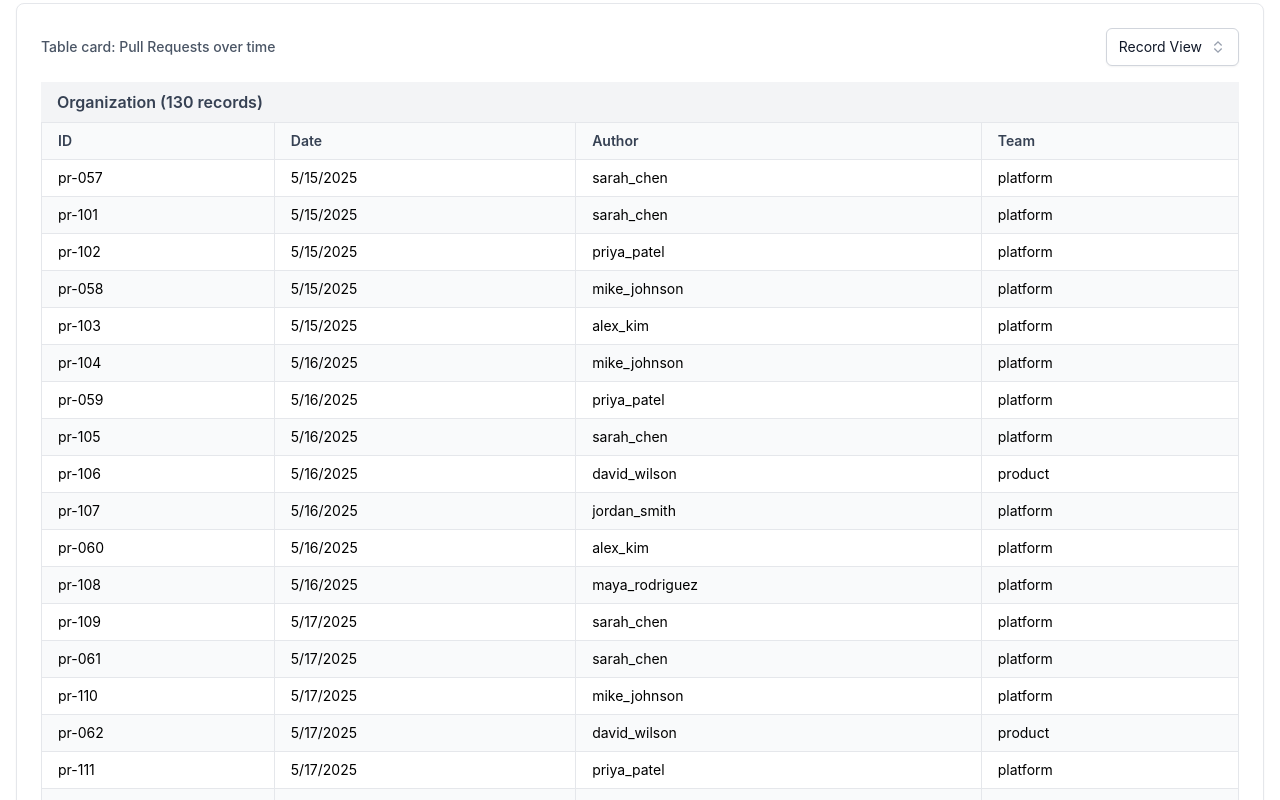
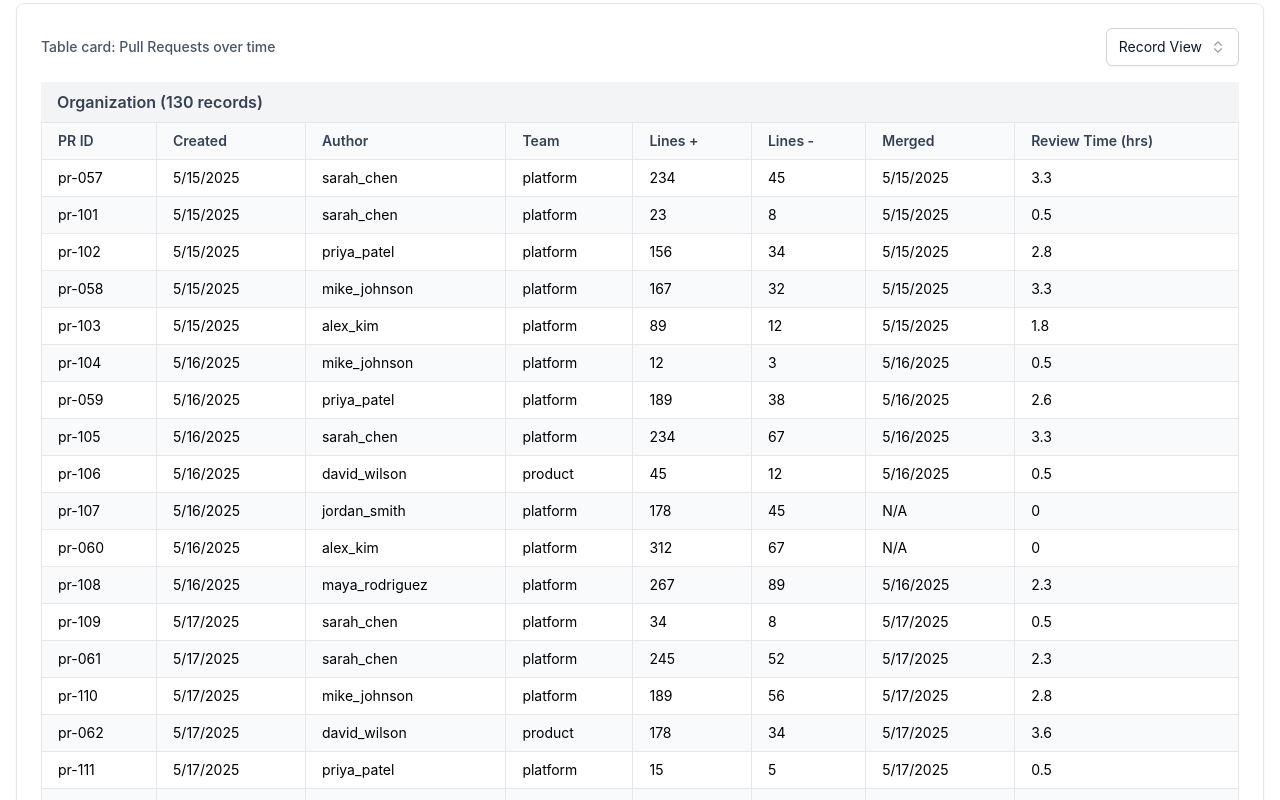
Before and after one commit to jonbrick/recharts-demo, a Next.js app: page / in a window 1280 px wide. Shown: the part 900-1700 px from the top of the page. Built offline with nearby package versions, Linux system fonts and the light colour scheme.

Commit message:
Record view working

```diff
--- a/src/components/DataTable.tsx
+++ b/src/components/DataTable.tsx
@@ -283,6 +283,54 @@ interface RecordTableProps {
 }
 
 function RecordTable({ data, selectedTable, groupBy }: RecordTableProps) {
+  // Define columns based on data source (memoized to ensure consistent hook order)
+  const columns = React.useMemo(() => {
+    switch (selectedTable) {
+      case "githubPR":
+        return [
+          { key: "id", label: "PR ID", format: "string" },
+          { key: "created_at", label: "Created", format: "date" },
+          { key: "author", label: "Author", format: "string" },
+          { key: "team", label: "Team", format: "string" },
+          { key: "lines_added", label: "Lines +", format: "number" },
+          { key: "lines_removed", label: "Lines -", format: "number" },
+          { key: "merged_at", label: "Merged", format: "date" },
+          {
+            key: "review_time_hours",
+            label: "Review Time (hrs)",
+            format: "decimal",
+          },
+        ];
+      case "pagerDuty":
+        return [
+          { key: "id", label: "Incident ID", format: "string" },
+          { key: "created_at", label: "Created", format: "date" },
+          { key: "resolved_at", label: "Resolved", format: "date" },
+          { key: "severity", label: "Severity", format: "string" },
+          { key: "assigned_team", label: "Team", format: "string" },
+          { key: "service", label: "Service", format: "string" },
+          { key: "users_affected", label: "Users Affected", format: "number" },
+        ];
+      case "githubActions":
+        return [
+          { key: "id", label: "Deploy ID", format: "string" },
+          { key: "deployed_at", label: "Deployed", format: "date" },
+          { key: "status", label: "Status", format: "string" },
+          { key: "author", label: "Author", format: "string" },
+          { key: "team", label: "Team", format: "string" },
+          { key: "repo", label: "Repository", format: "string" },
+          {
+            key: "duration_minutes",
+            label: "Duration (min)",
+            format: "decimal",
+          },
+          { key: "tests_run", label: "Tests Run", format: "number" },
+        ];
+      default:
+        return [];
+    }
+  }, [selectedTable]);
+
   // Group records by the groupBy field
   const groupedData = React.useMemo(() => {
     const groups: Record<string, any[]> = {};
@@ -293,7 +341,7 @@ function RecordTable({ data, selectedTable, groupBy }: RecordTableProps) {
       if (groupBy === "org") {
         groupKey = "Organization";
       } else if (groupBy === "team") {
-        groupKey = record.team || "Unknown";
+        groupKey = record.team || record.assigned_team || "Unknown";
       } else if (groupBy === "person") {
         groupKey = record.author || record.assigned_to || "Unknown";
       }
@@ -329,40 +377,34 @@ function RecordTable({ data, selectedTable, groupBy }: RecordTableProps) {
           <table className="w-full border-collapse bg-white">
             <thead>
               <tr className="bg-gray-50">
-                <th className="border border-gray-200 px-4 py-2 text-left text-sm font-semibold text-gray-700">
-                  ID
-                </th>
-                <th className="border border-gray-200 px-4 py-2 text-left text-sm font-semibold text-gray-700">
-                  Date
-                </th>
-                <th className="border border-gray-200 px-4 py-2 text-left text-sm font-semibold text-gray-700">
-                  Author
-                </th>
-                <th className="border border-gray-200 px-4 py-2 text-left text-sm font-semibold text-gray-700">
-                  Team
-                </th>
+                {columns.map((col) => (
+                  <th
+                    key={col.key}
+                    className="border border-gray-200 px-4 py-2 text-left text-sm font-semibold text-gray-700"
+                  >
+                    {col.label}
+                  </th>
+                ))}
               </tr>
             </thead>
             <tbody>
               {groupedData[groupName].map((record, index) => (
                 <tr
-                  key={record.id}
+                  key={`${groupName}-${record.id}-${index}`}
                   className={index % 2 === 0 ? "bg-white" : "bg-gray-50"}
                 >
-                  <td className="border border-gray-200 px-4 py-2 text-sm">
-                    {record.id}
-                  </td>
-                  <td className="border border-gray-200 px-4 py-2 text-sm">
-                    {new Date(
-                      record.created_at || record.deployed_at
-                    ).toLocaleDateString()}
-                  </td>
-                  <td className="border border-gray-200 px-4 py-2 text-sm">
-                    {record.author || record.assigned_to || "N/A"}
-                  </td>
-                  <td className="border border-gray-200 px-4 py-2 text-sm">
-                    {record.team || "N/A"}
-                  </td>
+                  {columns.map((col) => (
+                    <td
+                      key={col.key}
+                      className="border border-gray-200 px-4 py-2 text-sm"
+                    >
+                      {col.format === "date" && record[col.key]
+                        ? new Date(record[col.key]).toLocaleDateString()
+                        : col.format === "number" || col.format === "decimal"
+                        ? formatValue(record[col.key], col.format)
+                        : record[col.key] || "N/A"}
+                    </td>
+                  ))}
                 </tr>
               ))}
             </tbody>
```
